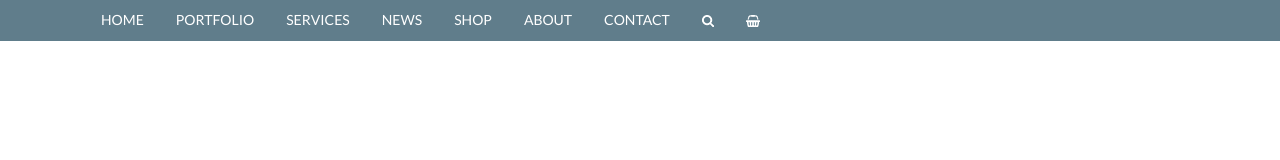
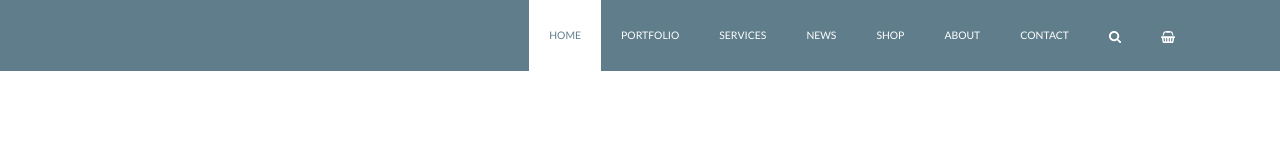
Before and after one commit to dariusz75/bootstrap-4-project, a website: page index.html in a window 1280 px wide. Drawn offline with nearby package versions, Linux system fonts and the light colour scheme.

Commit message:
header styled

```diff
--- a/index.html
+++ b/index.html
@@ -15,9 +15,9 @@
     <!-- Header -->
     <div class="bg-primary custom-header">
       <div class="container">
-        <ul class="nav">
-          <li class="nav-item">
-            <a class="nav-link custom-header-item-link text-white" href="index.html">HOME</a>
+        <ul class="nav flex-column flex-md-row justify-content-lg-end">
+          <li class="nav-item custom-header-item-active">
+            <a class="nav-link custom-header-item-link" href="index.html">HOME</a>
           </li>
           <li class="nav-item">
             <a class="nav-link custom-header-item-link text-white" href="portfolio.html">PORTFOLIO</a>
--- a/source/custom/components/_components.scss
+++ b/source/custom/components/_components.scss
@@ -0,0 +1 @@
+@import 'header';
--- /dev/null
+++ b/source/custom/components/_header.scss
@@ -0,0 +1,15 @@
+.custom-header-item-link {
+    font-size: .65rem;
+    @include media-breakpoint-up(md) {
+        padding: 1.65rem 1.25rem;
+    }
+}
+
+/*
+IMPORTANT
+ @include media-breakpoint-up(md) {} - Bootstrap way to declare madia queries
+*/
+
+.custom-header-item-active {
+    background-color: #fff;
+}
```
Also changed, not shown: style/style.css.
